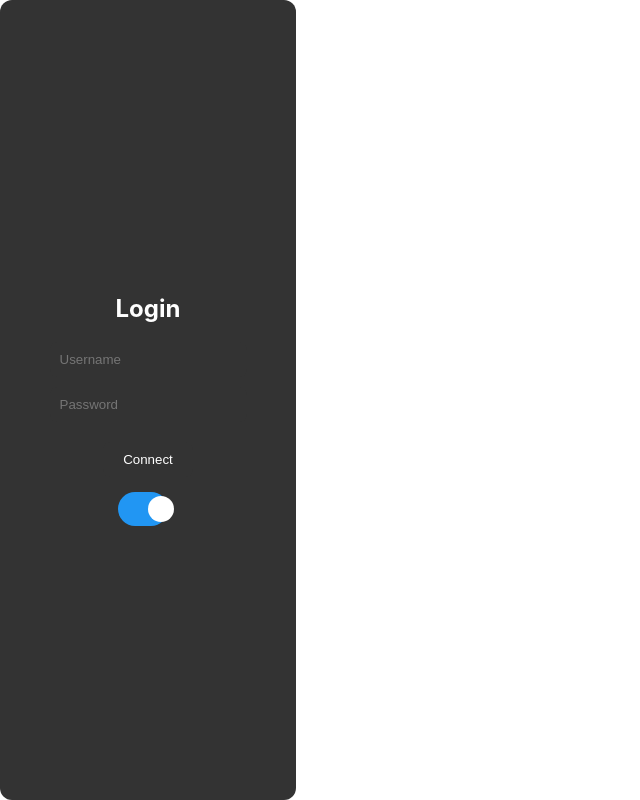
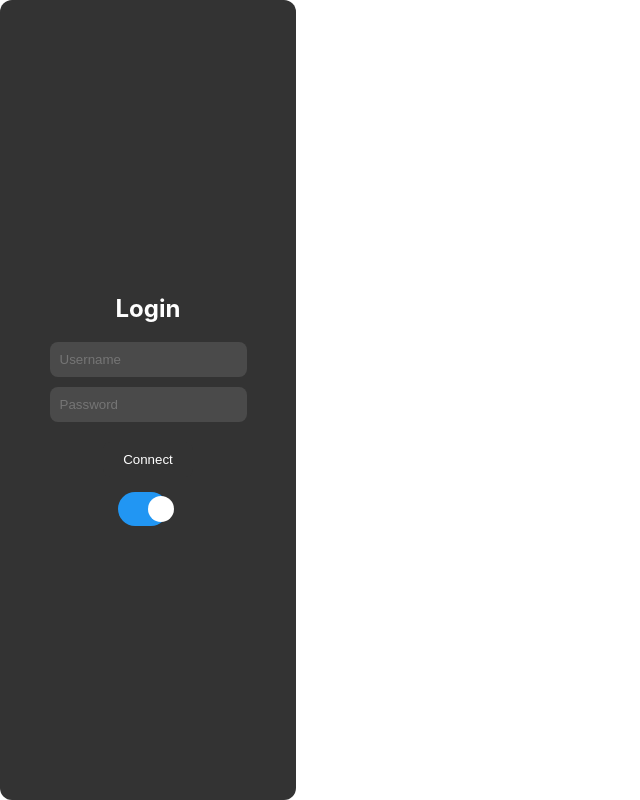
Before and after one commit to ewnix-chat/mango2, a Vue app: page / in a window 1280 px wide. Shown: the whole page, without its empty margins (0-640 px from the left). Built offline with nearby package versions, Linux system fonts and the light colour scheme.

Commit message:
Make input boxes a little clearer to see

```diff
--- a/src/App.vue
+++ b/src/App.vue
@@ -131,14 +131,22 @@ input:checked + .slider:before {
 }
 
 /* Light theme styles */
-body, .sidebar, input, button {
+body, .sidebar, button {
   background-color: #ffffff;
+  color: #333333;
+}
+input {
+  background-color: #f2f2f2;
   color: #333333;
 }
 
 /* Dark theme styles */
-.dark body, .dark .sidebar, .dark input, .dark button {
+.dark body, .dark .sidebar, .dark .main, .dark button {
   background-color: #333333;
+  color: #ffffff;
+}
+.dark input {
+  background-color: #4a4a4a;
   color: #ffffff;
 }
 
```
